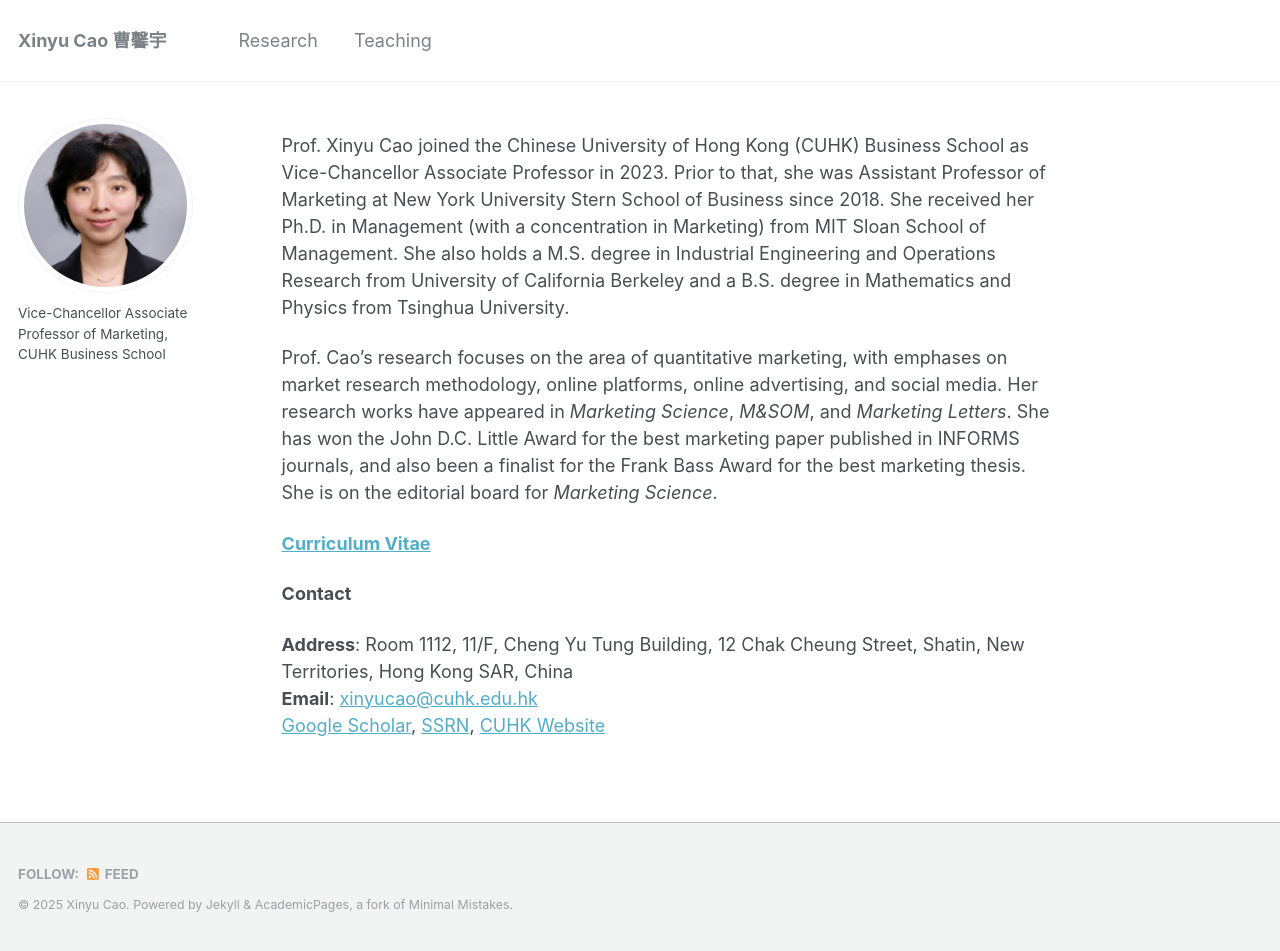
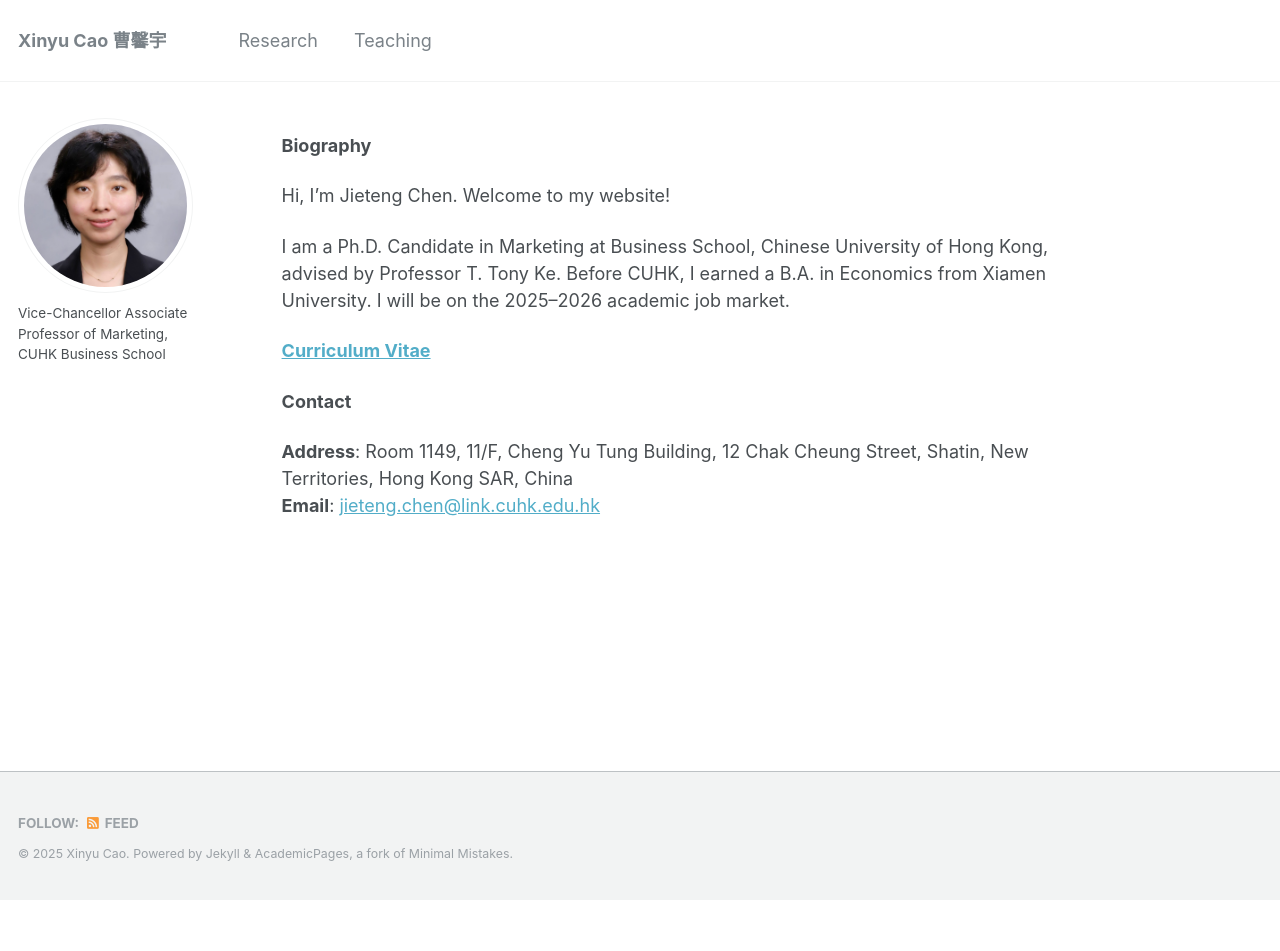
Before and after one commit to JietengChen/jietengchen.github.io, a Jekyll site: the page built from _pages/about.md, in a window 1280 px wide. Built offline with Jekyll 4.4.1, drawn with Linux system fonts in a browser that asks for light colours; after the commit the page ends 900 px from its top, so only the background shows below that.

Commit message:
update about

```diff
--- a/_pages/about.md
+++ b/_pages/about.md
@@ -7,17 +7,18 @@ redirect_from:
   - /about/
   - /about.html
 ---
-Prof. Xinyu Cao joined the Chinese University of Hong Kong (CUHK) Business School as Vice-Chancellor Associate Professor in 2023. Prior to that, she was Assistant Professor of Marketing at New York University Stern School of Business since 2018. She received her Ph.D. in Management (with a concentration in Marketing) from MIT Sloan School of Management. She also holds a M.S. degree in Industrial Engineering and Operations Research from University of California Berkeley and a B.S. degree in Mathematics and Physics from Tsinghua University.
+**Biography**
 
-Prof. Cao’s research focuses on the area of quantitative marketing, with emphases on market research methodology, online platforms, online advertising, and social media. Her research works have appeared in *Marketing Science*, *M&SOM*, and *Marketing Letters*. She has won the John D.C. Little Award for the best marketing paper published in INFORMS journals, and also been a finalist for the Frank Bass Award for the best marketing thesis. She is on the editorial board for *Marketing Science*.
+Hi, I’m Jieteng Chen. Welcome to my website!
+
+I am a Ph.D. Candidate in Marketing at Business School, Chinese University of Hong Kong, advised by Professor T. Tony Ke. Before CUHK, I earned a B.A. in Economics from Xiamen University. I will be on the 2025–2026 academic job market.
 
 
-[**Curriculum Vitae**](https://www.dropbox.com/s/6ap2krtsmzc0o74/CV.docx?dl=0)
+[**Curriculum Vitae**](https://drive.google.com/file/d/1P99qBXW1YCkmhVx7x-yOj8d-ayxs6LKa/view?usp=sharing)
 
 
 
 **Contact**
 
-**Address**: Room 1112, 11/F, Cheng Yu Tung Building, 12 Chak Cheung Street, Shatin, New Territories, Hong Kong SAR, China  \
-**Email**: [xinyucao@cuhk.edu.hk](mailto:xinyucao@cuhk.edu.hk)  \
-[Google Scholar]( https://scholar.google.com/citations?user=iXHfp1sAAAAJ&hl=en), [SSRN](https://papers.ssrn.com/sol3/cf_dev/AbsByAuth.cfm?per_id=2526499), [CUHK Website](https://www.bschool.cuhk.edu.hk/staff/cao-xinyu/)
+**Address**: Room 1149, 11/F, Cheng Yu Tung Building, 12 Chak Cheung Street, Shatin, New Territories, Hong Kong SAR, China  \
+**Email**: [jieteng.chen@link.cuhk.edu.hk](mailto:jieteng.chen@link.cuhk.edu.hk)
```
Also changed, not shown: 1 other file.
